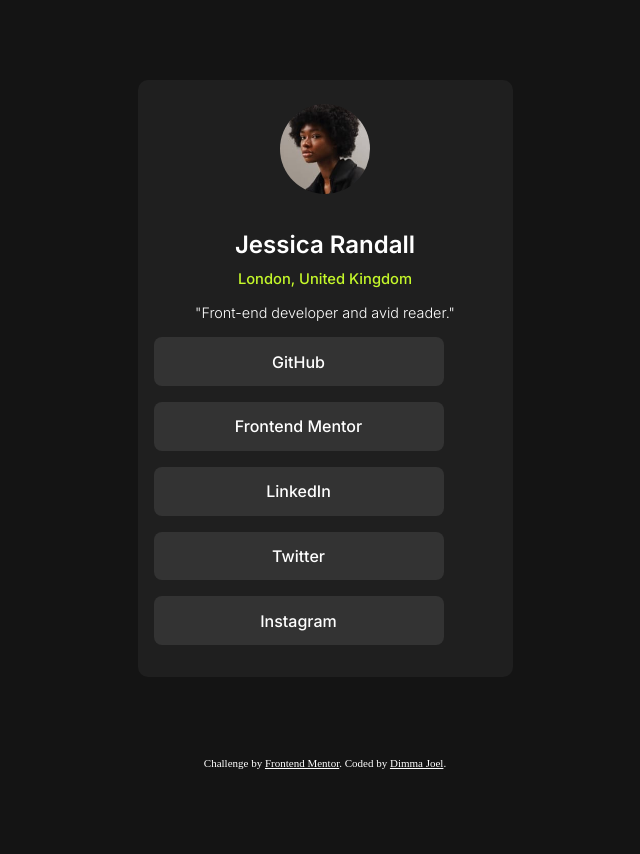
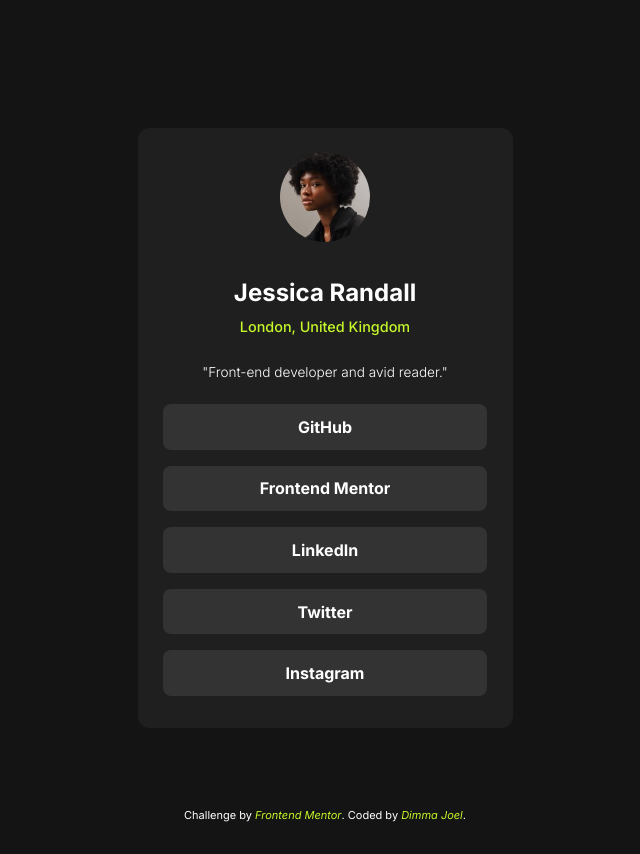
Before and after one commit to dev-dimma/frontend-mentor-challenges, a plain HTML site: page social-links-profile-main/social-links-profile-main/index.html in a window 1280 px wide. Shown: the whole page, without its empty margins (315-955 px from the left). Before the commit the page ends 800 px from the top, so only its background shows below. Drawn offline with Linux system fonts and the light colour scheme.

Commit message:
Styled the project

```diff
--- a/social-links-profile-main/social-links-profile-main/index.html
+++ b/social-links-profile-main/social-links-profile-main/index.html
@@ -12,15 +12,16 @@
     />
     <link rel="stylesheet" href="styles.css" />
   </head>
+
   <body>
     <main class="container">
       <img src="/assets/images/avatar-jessica.jpeg" alt="Jessica" />
 
       <h2>Jessica Randall</h2>
 
-      <h6>London, United Kingdom</h6>
+      <p>London, United Kingdom</p>
 
-      <p>"Front-end developer and avid reader."</p>
+      <p class="second-p">"Front-end developer and avid reader."</p>
 
       <ul>
         <li>GitHub</li>
--- a/social-links-profile-main/social-links-profile-main/styles.css
+++ b/social-links-profile-main/social-links-profile-main/styles.css
@@ -12,11 +12,11 @@ body {
 }
 
 .container {
-  width: 90%;
+  width: 88%;
   max-width: 375px;
-  margin: 5rem auto;
+  margin: 8rem auto;
   text-align: center;
-  border-radius: 10px;
+  border-radius: 12px;
   padding-bottom: 1rem;
   font-family: "Inter", sans-serif;
   background-color: hsl(0, 0%, 12%);
@@ -30,41 +30,47 @@ img {
 
 h2 {
   margin: 1rem 0 0.7rem 0;
-  font-weight: 600;
-}
-
-h6 {
-  font-size: 0.92rem;
-  font-weight: 500;
-  color: hsl(75, 94%, 57%);
-  margin-bottom: 1rem;
+  font-weight: 700;
 }
 
 .container p:first-of-type {
   font-size: 0.9rem;
+  font-weight: 500;
+  color: hsl(75, 94%, 57%);
+  margin-bottom: 1.8rem;
+}
+
+.second-p {
+  font-size: 0.85rem;
   font-weight: 300;
-  margin-bottom: 1rem;
+  margin-bottom: 1.5rem;
+}
+
+ul {
+  width: 95%;
+  margin: 0 auto;
 }
 
 ul li {
+  margin: 1rem;
+  padding: 0.8rem;
   list-style: none;
-}
-
-li {
-  width: 290px;
-  margin: 1rem;
-  padding: 0.9rem;
-  font-weight: 500;
+  font-weight: 700;
   border-radius: 8px;
   background-color: hsl(0, 0%, 20%);
 }
 
 .attribution {
+  font-family: "Inter", sans-serif;
+
   font-size: 11px;
   text-align: center;
   color: white;
+  margin-top: -3rem;
+  margin-bottom: 2rem;
 }
 .attribution a {
-  /* color: hsl(228, 45%, 44%); */
-  color: white;
+  color: hsl(75, 94%, 57%);
+  font-style: italic;
+  text-decoration: none;
 }
```
